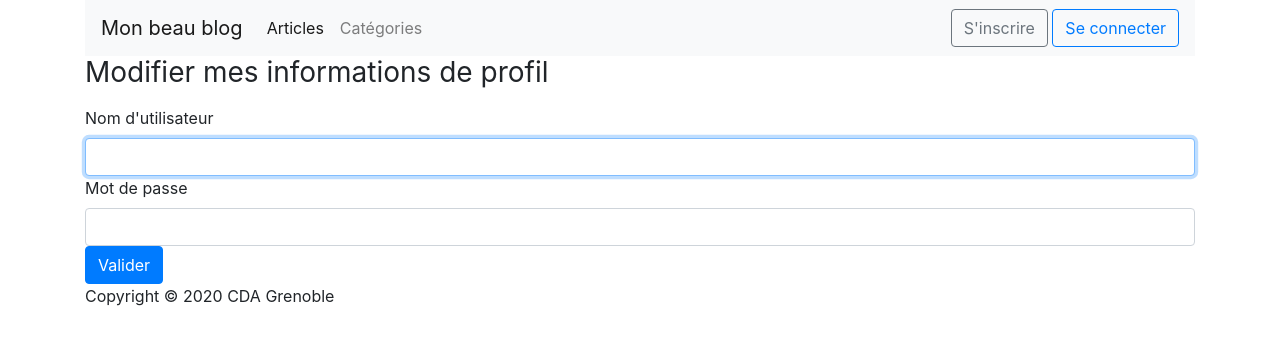
After one commit to shuta19/s14-symfony-intro, a Symfony app: template templates/user/edit.html.twig in a window 1280 px wide. The commit adds this page. Shown: the top 345 px of the page. Run offline with Twig, Linux system fonts and the light colour scheme; the template is opened without the code that fills it, so the values that code supplies are empty; some libraries are stand-ins or nearby versions.

Commit message:
Add profile edit

```diff
--- a/templates/layout.html.twig
+++ b/templates/layout.html.twig
@@ -24,7 +24,8 @@
                 </ul>
                 <div>
                     {% if app.user %}
-                        {{ app.user.name }} <a class="btn btn-outline-danger" href="{{ path('app_logout') }}">Se déconnecter</a>
+                        <a href="{{ path('user_show', {id: app.user.id}) }}">{{ app.user.name }}</a>
+                        <a class="btn btn-outline-danger" href="{{ path('app_logout') }}">Se déconnecter</a>
                     {% else %}
                         <a class="btn btn-outline-secondary" href={{ path('app_signup' )}}>S'inscrire</a>
                         <a class="btn btn-outline-primary" href={{ path('app_login' )}}>Se connecter</a>
--- /dev/null
+++ b/templates/user/edit.html.twig
@@ -0,0 +1,16 @@
+{% extends 'layout.html.twig' %}
+
+{% block title %}Modifier mes informations de profil{% endblock %}
+
+{% block main %}
+<form method="post">
+    <h1 class="h3 mb-3 font-weight-normal">Modifier mes informations de profil</h1>
+    <label for="inputName">Nom d'utilisateur</label>
+    <input type="text" value="{{ user.name }}" name="name" id="inputName" class="form-control" required autofocus>
+    <label for="inputPassword">Mot de passe</label>
+    <input type="password" name="password" id="inputPassword" class="form-control">
+    <button class="btn btn-primary" type="submit">
+        Valider
+    </button>
+</form>
+{% endblock %}
--- a/templates/user/single.html.twig
+++ b/templates/user/single.html.twig
@@ -3,10 +3,13 @@
 {% block title %}Utilisateur: {{ user.username }}{% endblock %}
 
 {% block main %}
-<h1>{{ user.username }}</h1>
+<h1>{{ user.name }}</h1>
 <ul>
     <li>E-mail: <a href="mailto:{{ user.email }}">{{ user.email }}</a></li>
 </ul>
+{% if app.user == user %}
+    <a href="{{ path('user_edit_form') }}" class="btn btn-secondary">Modifier les informations</a>
+{% endif %}
 <h2>Liste des articles publiés par cet utilisateur</h2>
 {% include 'partial/article/preview-list.html.twig' %}
 {% endblock %}
```
Also changed, not shown: src/Controller/UserController.php (+50 -0 lines).
